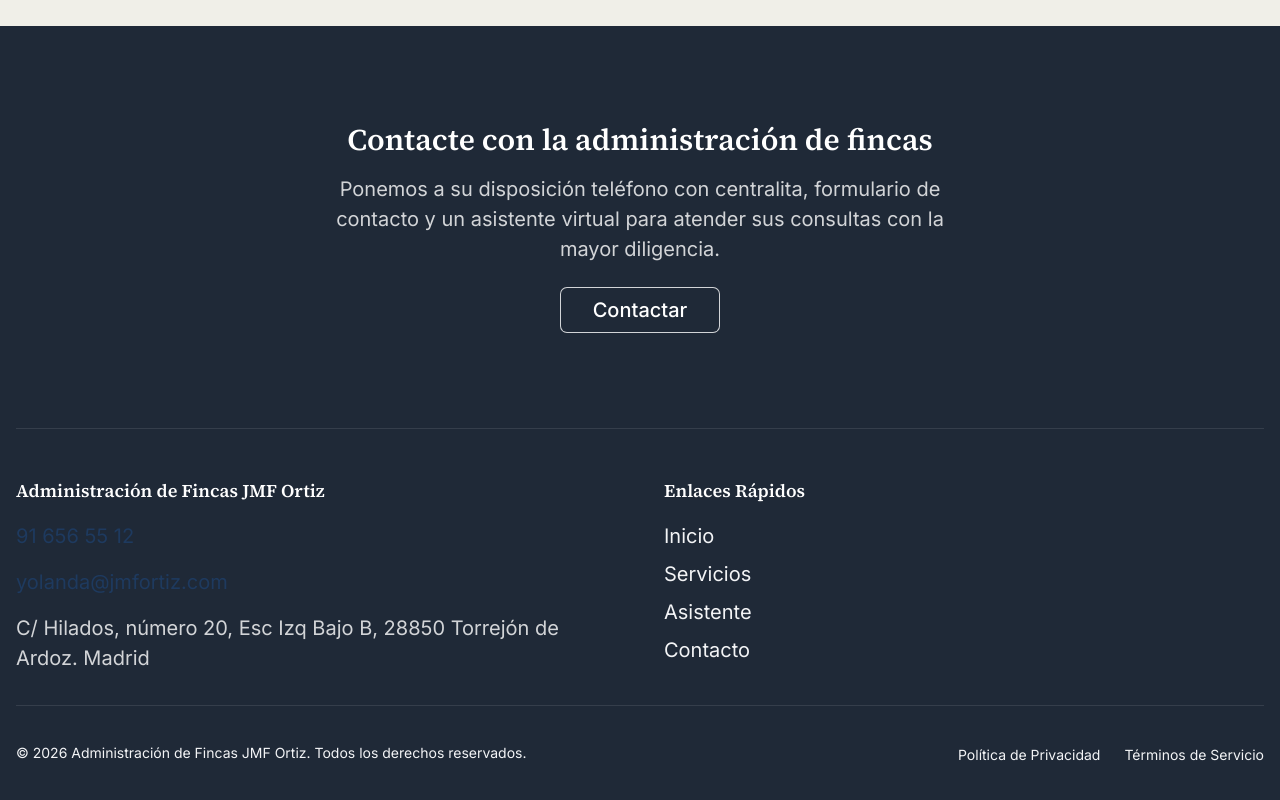
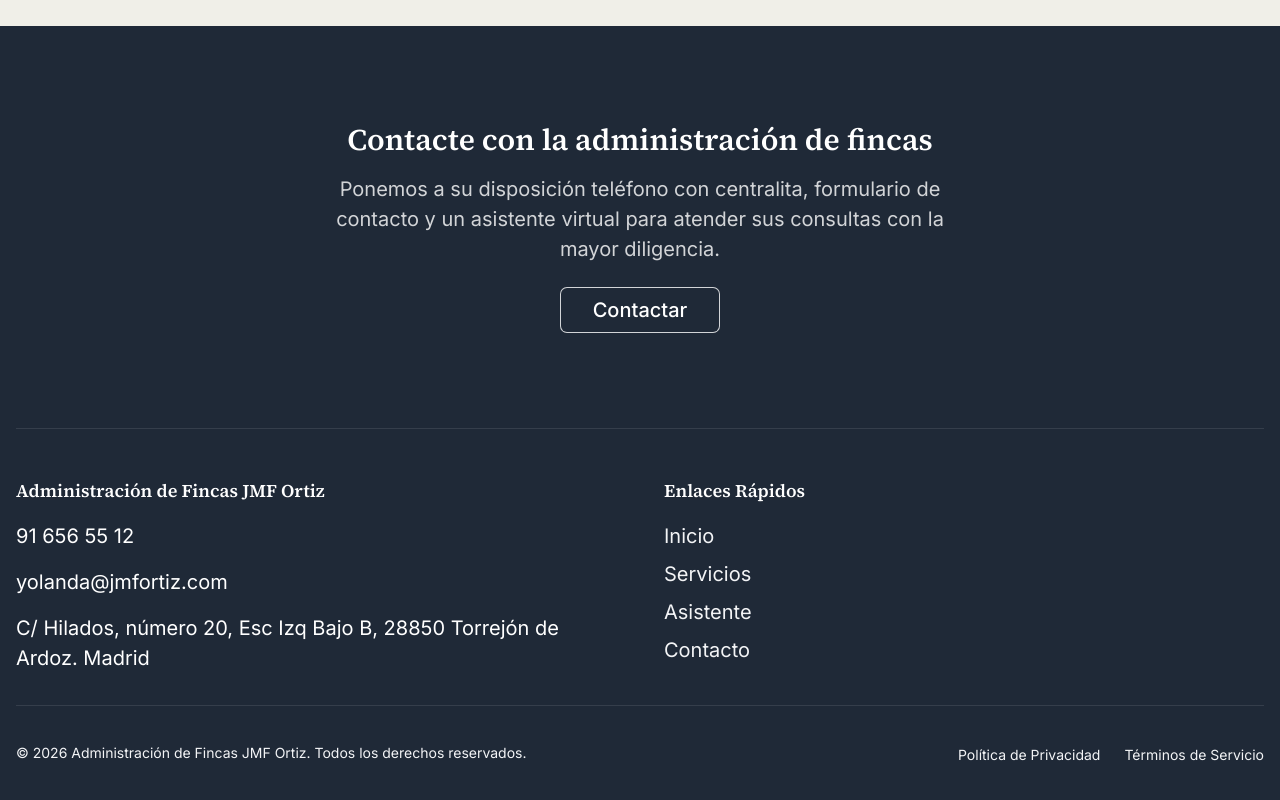
Before and after one commit to jaso69/jmf-ortiz, an Astro site: page / in a window 1280 px wide. Shown: the part 3948-4748 px from the top of the page. Built offline with nearby package versions, Linux system fonts and the light colour scheme; Astro itself is replaced by a stand-in of ours.

Commit message:
bug footer

```diff
--- a/src/components/Footer.astro
+++ b/src/components/Footer.astro
@@ -59,13 +59,13 @@ const currentYear = new Date().getFullYear();
     <div class="grid grid-cols-1 md:grid-cols-4 gap-12 pb-8 border-b border-white/10">
       <div class="col-span-2">
         <h3 class="font-headline text-lg font-semibold mb-4">Administración de Fincas JMF Ortiz</h3>
-        <p class="mt-4 text-white/80">
-          <a href={`tel:${siteConfig.Socials.Phone}`} class="hover:text-white transition-colors">{siteConfig.Socials.Phone}</a>
+        <p class="mt-4">
+          <a href={`tel:${siteConfig.Socials.Phone}`} class="text-white hover:underline transition-colors">{siteConfig.Socials.Phone}</a>
         </p>
-        <p class="mt-4 text-white/80">
-          <a href={`mailto:${siteConfig.Socials.Email}`} class="hover:text-white transition-colors">{siteConfig.Socials.Email}</a>
+        <p class="mt-4">
+          <a href={`mailto:${siteConfig.Socials.Email}`} class="text-white hover:underline transition-colors">{siteConfig.Socials.Email}</a>
         </p>
-        <p class="mt-4 text-white/80">
+        <p class="mt-4 text-white">
           C/ Hilados, número 20, Esc Izq Bajo B, 28850 Torrejón de Ardoz. Madrid
         </p>
       </div>
```
